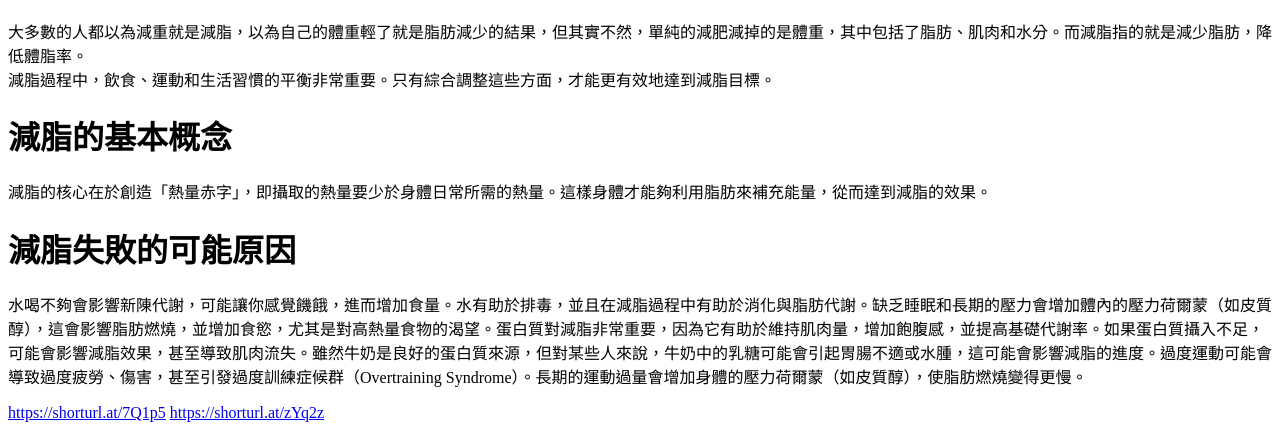
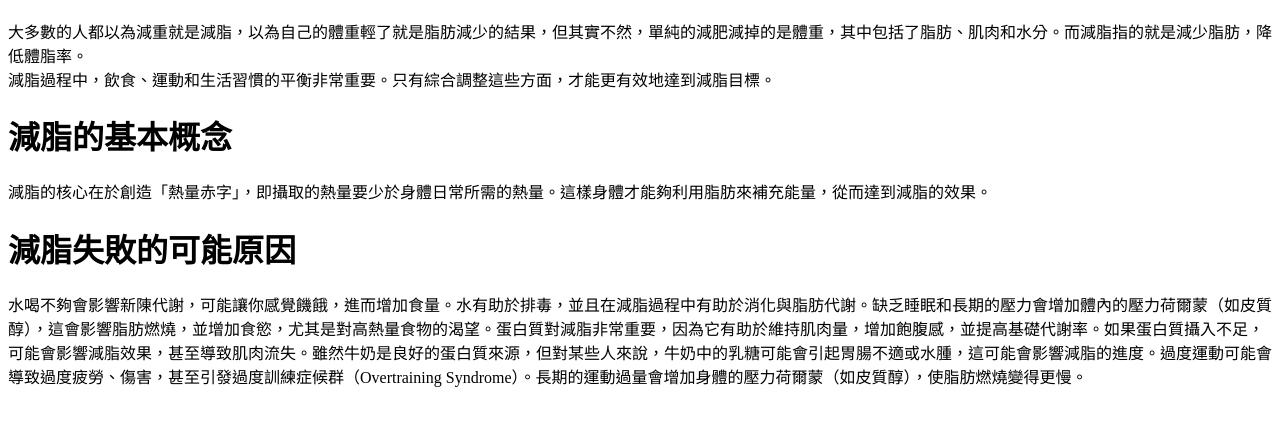
Before and after one commit to shujuan1015/shujuan1015.github.io, a plain HTML site: page dd.html in a window 1280 px wide. Shown: the part 611-1041 px from the top of the page. After the commit the page ends 1015 px from the top, so only its background shows below. Drawn offline with Linux system fonts and the light colour scheme.

Commit message:
first commit

```diff
--- a/dd.html
+++ b/dd.html
@@ -106,8 +106,8 @@
     <span id="fat_loss">
         <div class="container">
             <div class="main">
-                <a href="https://shorturl.at/7Q1p5" class="lose-fat">https://shorturl.at/7Q1p5</a>
-                <a href="https://shorturl.at/zYq2z" class="lose-fat">https://shorturl.at/zYq2z</a>
+                <a href="https://shorturl.at/7Q1p5" class="lose-fat"></a>
+                <a href="https://shorturl.at/zYq2z" class="lose-fat"></a>
 
         </div>
     </span>
```
